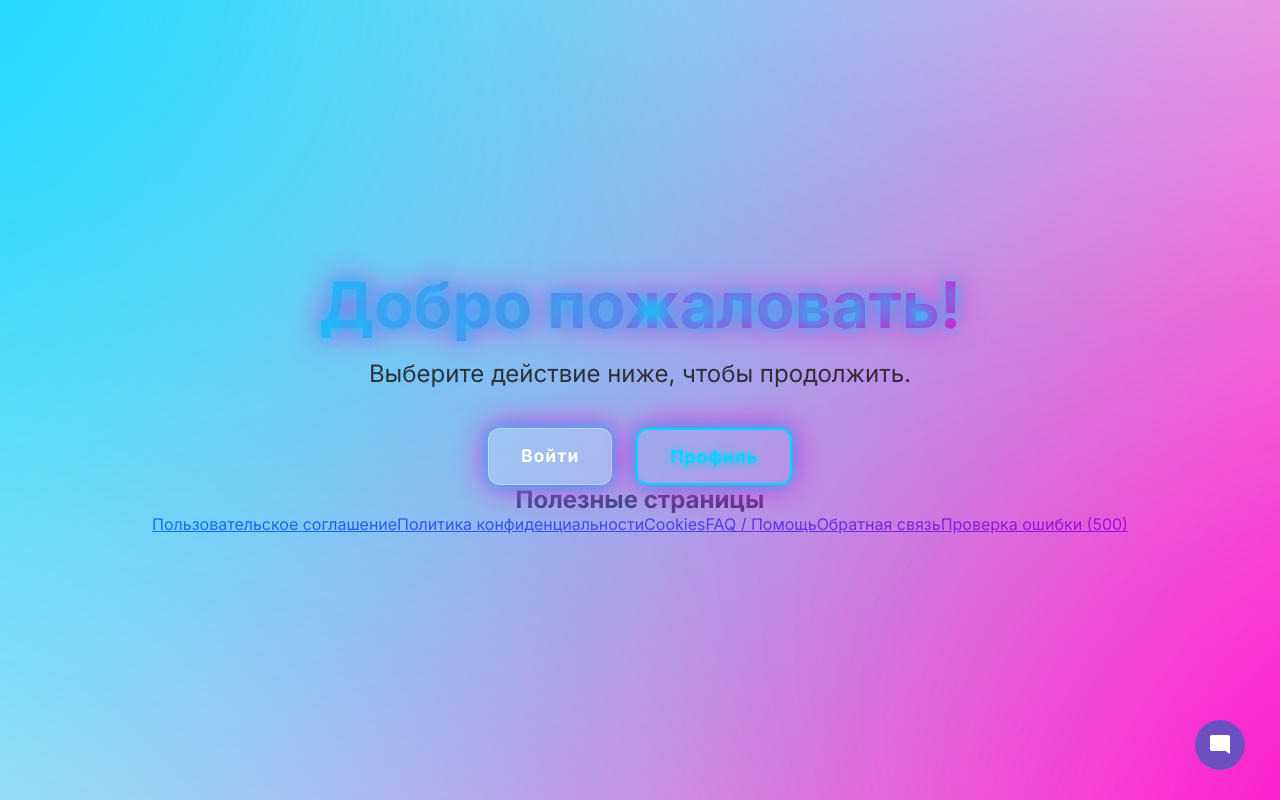
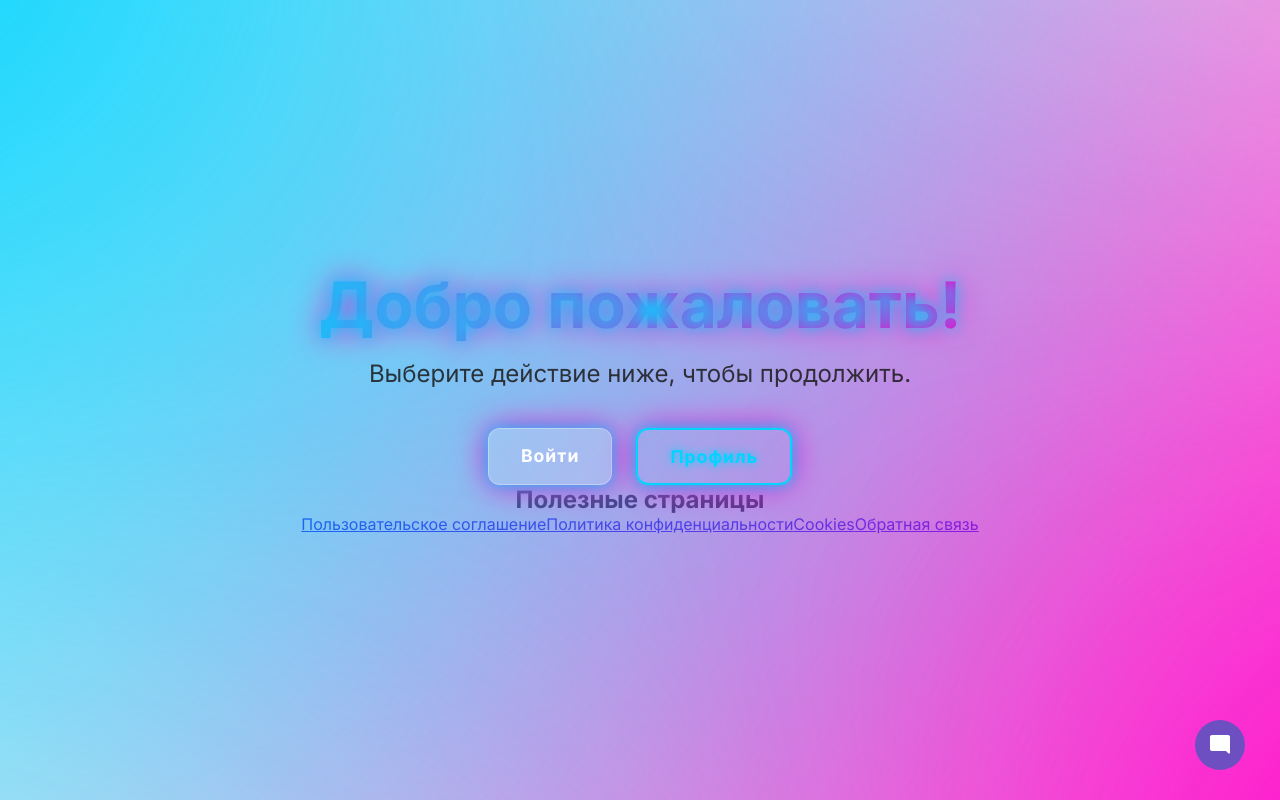
Before and after one commit to Abdulloh2010-start/Hakaton, a Next.js app: page / in a window 1280 px wide. Built offline with nearby package versions, Linux system fonts and the light colour scheme.

Commit message:
set pages

```diff
--- a/src/app/page.tsx
+++ b/src/app/page.tsx
@@ -32,9 +32,7 @@ export default function Home() {
           <Link href="/terms" className="btn small">Пользовательское соглашение</Link>
           <Link href="/privacy" className="btn small">Политика конфиденциальности</Link>
           <Link href="/cookies" className="btn small">Cookies</Link>
-          <Link href="/help" className="btn small">FAQ / Помощь</Link>
           <Link href="/feedback" className="btn small">Обратная связь</Link>
-          <Link href="/error-test" className="btn small">Проверка ошибки (500)</Link>
         </div>
       </div>
     </div>
```
